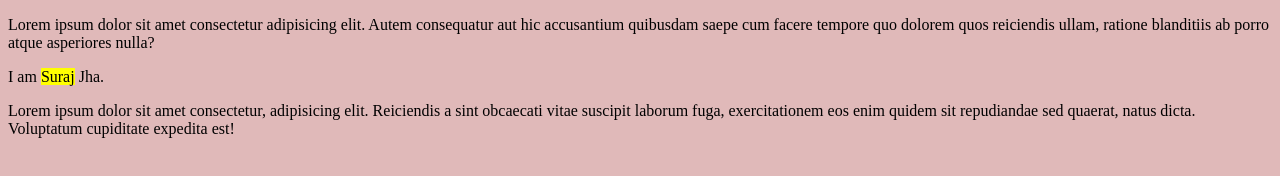
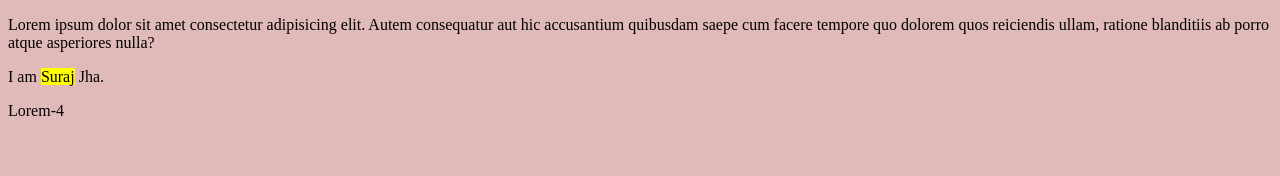
Before and after one commit to the-suraj/small-projects, a plain HTML site: page web-components/index.html in a window 1280 px wide. Drawn offline with Linux system fonts and the light colour scheme.

Commit message:
linked new file

```diff
--- a/web-components/index.html
+++ b/web-components/index.html
@@ -5,6 +5,7 @@
     <meta name="viewport" content="width=device-width, initial-scale=1.0">
     <title>Document</title>
     <script src="./HTMLPopupInfoElement.js"></script>
+    <script src="./component.js"></script>
     <style>
         body {
             background-color: rgb(224, 185, 185);
@@ -12,8 +13,9 @@
     </style>
 </head>
 <body style="width: auto;">
-    <p>Lorem ipsum dolor sit amet consectetur adipisicing elit. Autem consequatur aut hic accusantium quibusdam saepe cum facere tempore quo dolorem quos reiciendis ullam, ratione blanditiis ab porro atque asperiores nulla?</p>
+    <p>Lorem ipsum dolor sit amet consectetur adipisicing elit. Autem consequatur aut hic accusantium quibusdam saepe
+        cum facere tempore quo dolorem quos reiciendis ullam, ratione blanditiis ab porro atque asperiores nulla?</p>
     <p>I am <popup-info info="suraj.txt">Suraj</popup-info> Jha.</p>
-    <p>Lorem ipsum dolor sit amet consectetur, adipisicing elit. Reiciendis a sint obcaecati vitae suscipit laborum fuga, exercitationem eos enim quidem sit repudiandae sed quaerat, natus dicta. Voluptatum cupiditate expedita est!</p>
+    <Anorcle-term def="Lorem ipsum dolor sit.">Lorem-4</Anorcle-term>
 </body>
 </html>
```
